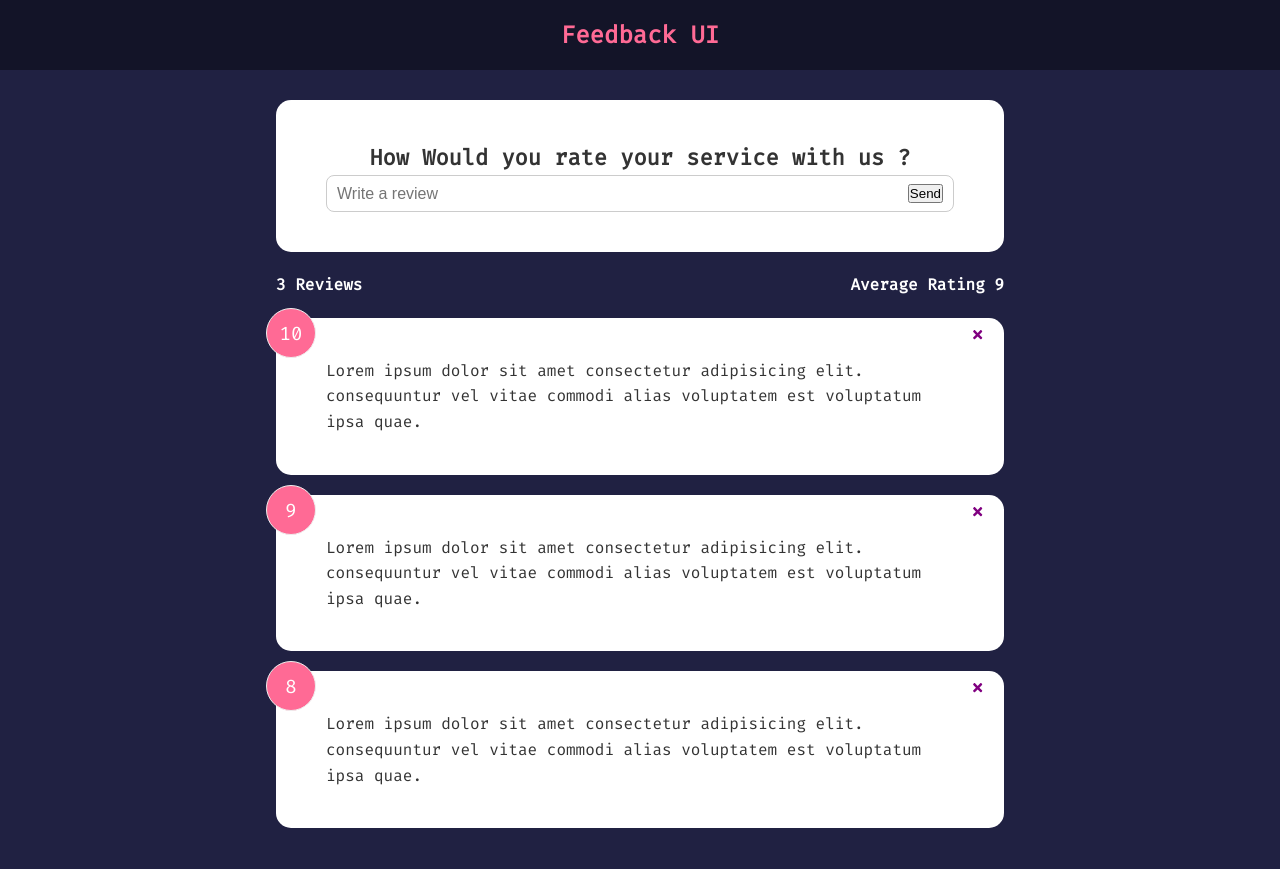
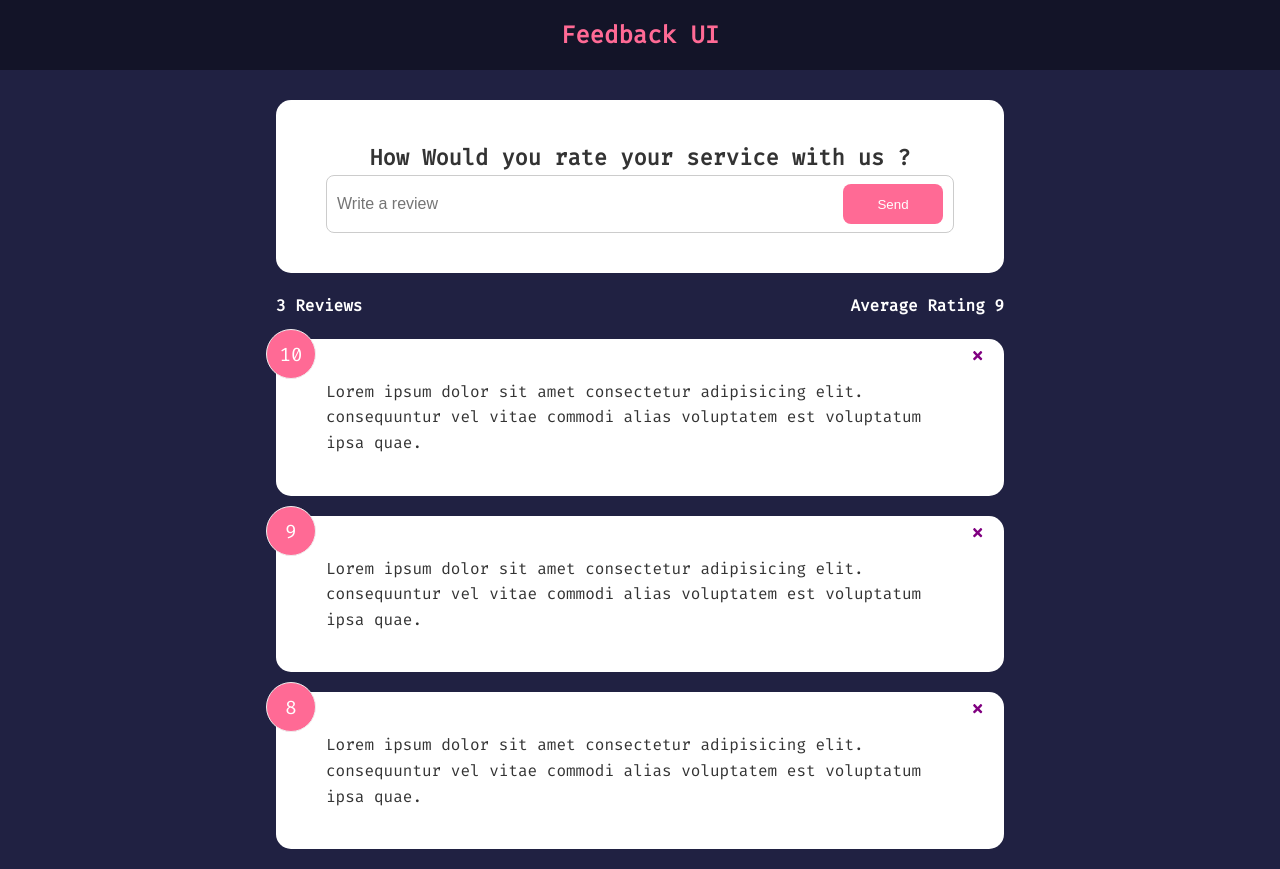
Before and after one commit to Ab-Ly/feedback-app, a React (Create React App) app: page / in a window 1280 px wide. Before the commit the page ends 848 px from the top, so only its background shows below. Built offline with nearby package versions, Linux system fonts and the light colour scheme.

Commit message:
Create Button with Option !

```diff
--- a/src/components/FeedbackForm.jsx
+++ b/src/components/FeedbackForm.jsx
@@ -1,5 +1,6 @@
 import React, { useState } from "react";
 import Card from "./Shared/Card";
+import Button from "./Shared/Button";
 
 function FeedbackForm() {
   const [text, setText] = useState("");
@@ -19,7 +20,9 @@
             placeholder="Write a review"
             value={text}
           />
-          <button type="submit">Send</button>
+          <Button type="submit" version="secondary">
+            Send
+          </Button>
         </div>
       </form>
     </Card>
--- /dev/null
+++ b/src/components/Shared/Button.jsx
@@ -0,0 +1,25 @@
+import React from "react";
+import PropTypes from "prop-types";
+
+function Button({ children, version, type, isDisabled }) {
+  return (
+    <button type={type} disabled={isDisabled} className={`btn btn-${version}`}>
+      {children}
+    </button>
+  );
+}
+
+Button.defaultProps = {
+  version: "primary",
+  type: "button",
+  isDisabled: false,
+};
+
+Button.propTypes = {
+  children: PropTypes.node.isRequired,
+  version: PropTypes.string,
+  type: PropTypes.string,
+  isDisabled: PropTypes.bool,
+};
+
+export default Button;
```
